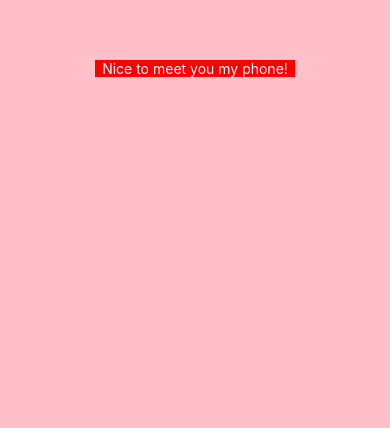
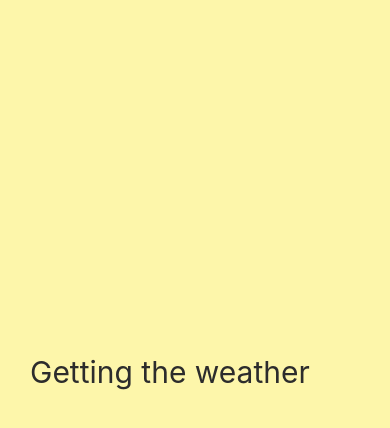
Before and after one commit to hayoung-jeremy/study_react_native, a React Native app: screen / in a window 390 px wide. Shown: the part 354-782 px from the top of the page. Built offline with nearby package versions, Linux system fonts and the light colour scheme.

Commit message:
loading screen

```diff
--- a/App.js
+++ b/App.js
@@ -1,27 +1,7 @@
 import { StatusBar } from 'expo-status-bar';
 import React from 'react';
-import { StyleSheet, Text, View } from 'react-native';
+import Loading from "./Loading";
 
 export default function App() {
-  return (
-    <View style={styles.container}>
-      <Text style={styles.text}>Nice to meet you my phone!</Text>
-      <StatusBar style="auto" />
-    </View>
-  );
+  return <Loading />;
 }
-
-const styles = StyleSheet.create({
-  container: {
-    flex: 1,
-    backgroundColor: 'pink',
-    alignItems: 'center',
-    justifyContent: 'center',
-  },
-  text:{
-    color: "white",
-    width: 200,
-    textAlign: "center",
-    backgroundColor:"red"
-  }
-});
--- /dev/null
+++ b/Loading.js
@@ -0,0 +1,22 @@
+import React from "react";
+import { StyleSheet, Text, View } from "react-native";
+
+export default function Loading(){
+    return <View style={styels.container}>
+        <Text style={styels.text}>Getting the weather</Text>
+    </View>
+}
+
+const styels = StyleSheet.create({
+    container:{
+        flex: 1,
+        justifyContent: "flex-end",
+        paddingHorizontal: 30,
+        paddingVertical: 100,
+        backgroundColor: "#fdf6aa"
+    },
+    text:{
+        color: "#2c2c2c",
+        fontSize: 30
+    }
+})
```
